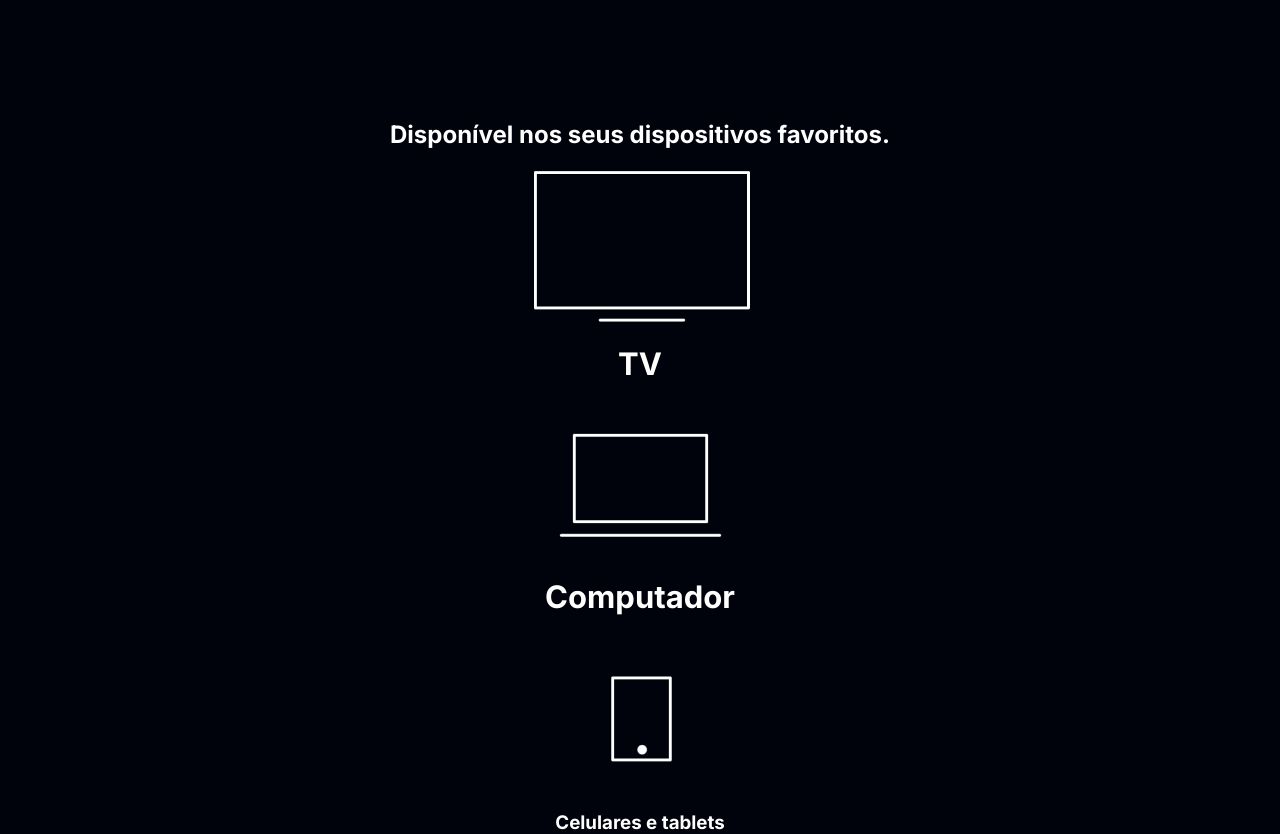
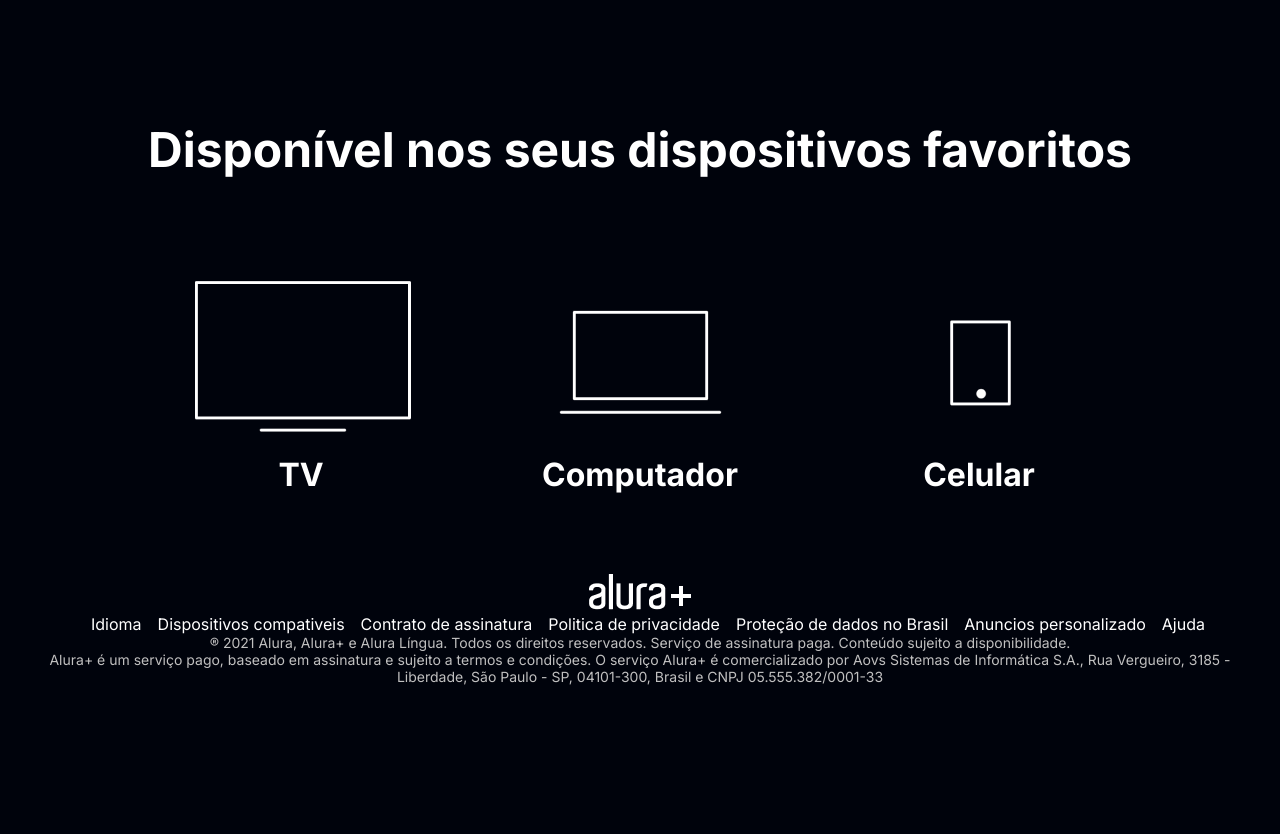
Before and after one commit to alexnascimento1980/CursoHTMLeCSS, a plain HTML site: page index.html in a window 1280 px wide. Shown: the part 3080-3914 px from the top of the page. After the commit the page ends 3845 px from the top, so only its background shows below. Drawn offline with Linux system fonts and the light colour scheme; a web font is replaced by a local one.

Commit message:
adiciona rodapé ao layout e corrige estilos de dispositivos

```diff
--- a/index.html
+++ b/index.html
@@ -50,23 +50,37 @@
 
 
     <section class="dispositivos">
-        <h2 class="dispositivos__titulo">Disponível nos seus dispositivos favoritos.</h2>
-        <ul class="dispositivos_lista">
+        <h2 class="dispositivos__titulo">Disponível nos seus dispositivos favoritos</h2>
+        <ul class="dispositivos__lista">
             <li>
-                <img src="./img/tv.png" alt="ícone de TV">
-                <h3 class="lista__item"> TV</h3>
+                <img src="img/tv.png" alt="Ícone de televisão">
+                <h3 class="lista__item">TV</h3>
             </li>
             <li>
-                <img src="./img/computador.png" alt="ícone de Computador">
-                <h3 class="lista__item"> Computador</h3>
+                <img src="img/computador.png" alt="Ícone de computador">
+                <h3 class="lista__item">Computador</h3>
             </li>
             <li>
-                <img src="./img/celular.png" alt="ícone de celular">
-                <h3 class="lista__itemns"> Celulares e tablets</h3>
+                <img src="img/celular.png" alt="Ícone de celular">
+                <h3 class="lista__item">Celular</h3>
             </li>
         </ul>
     </section>
 
+    <footer class="rodape">
+        <img src="./img/Logo.png" alt="Alura+" class="rodape__logo">
+        <ul class="rodape__lista">
+            <li class="lista__link"><a href="https://www.alura.com.br/">Idioma</a></li>
+            <li class="lista__link"><a href="https://www.alura.com.br/plus">Dispositivos compativeis</a></li>
+            <li class="lista__link"><a href="https://www.alura.com.br/lingua">Contrato de assinatura</a></li>
+            <li class="lista__link"><a href="https://www.alura.com.br/combo-plus">Politica de privacidade</a></li>
+            <li class="lista__link"><a href="https://www.alura.com.br/combo-plus">Proteção de dados no Brasil</a></li>
+            <li class="lista__link"><a href="https://www.alura.com.br/combo-plus">Anuncios personalizado</a></li>
+            <li class="lista__link"><a href="https://www.alura.com.br/combo-plus">Ajuda</a></li>
+        </ul>
+        <p class="rodape__texto">® 2021 Alura, Alura+ e Alura Língua. Todos os direitos reservados. Serviço de assinatura paga. Conteúdo sujeito a disponibilidade.</p>
+        <p class="rodape__texto">Alura+ é um serviço pago, baseado em assinatura e sujeito a termos e condições. O serviço Alura+ é comercializado por Aovs Sistemas de Informática S.A., Rua Vergueiro, 3185 - Liberdade, São Paulo - SP, 04101-300, Brasil e CNPJ 05.555.382/0001-33</p>
 
+    </footer>
 </body>
 </html>
--- a/styles.css
+++ b/styles.css
@@ -4,6 +4,7 @@
     --botao-azul: #167BF7;
     --cor-de-fundo: #00030C;
     --fonte-principal: 'Inter';
+    --botao-azul-efeito:#3c92fa
 }
 
 body {
@@ -96,24 +97,57 @@ body {
 }
 
 .dispositivos__lista {
-    list-style-type: none;
     display: flex;
     justify-content: center;
+    list-style-type: none;
     margin: 5em 0;
-
 }
 
 .dispositivos {
     text-align: center;
 }
 
-.disposotivos__titulo {
+.dispositivos__titulo {
     font-size: 48px;
     color: var(--branco-principal);
-
 }
 
 .lista__item {
-    font-size: 31px;
+    font-size: 32px;
     color: var(--branco-principal);
 }
+
+.rodape__lista {
+    display: flex;
+    justify-content: center;
+    list-style-type: none;
+  }
+
+.rodape__lista a{
+    text-decoration: none;
+    color: #00030C;
+    font-size: 16px;
+
+}
+.lista__link a{
+    text-decoration: none;
+    color: var(--branco-principal);
+    margin-left: 1em;
+}
+.rodape__texto {
+    color: var(--cinza-secundario);
+    font-size: 14px;
+}
+.rodape {
+    text-align: center;
+    margin: 5em 3em;
+}
+
+.lista__link a:hover {
+    color: var(--botao-azul);
+}
+
+.container__botao:hover {
+    background-color: var(--botao-azul-efeito);
+    color: var(--cor-de-fundo)
+}
```
